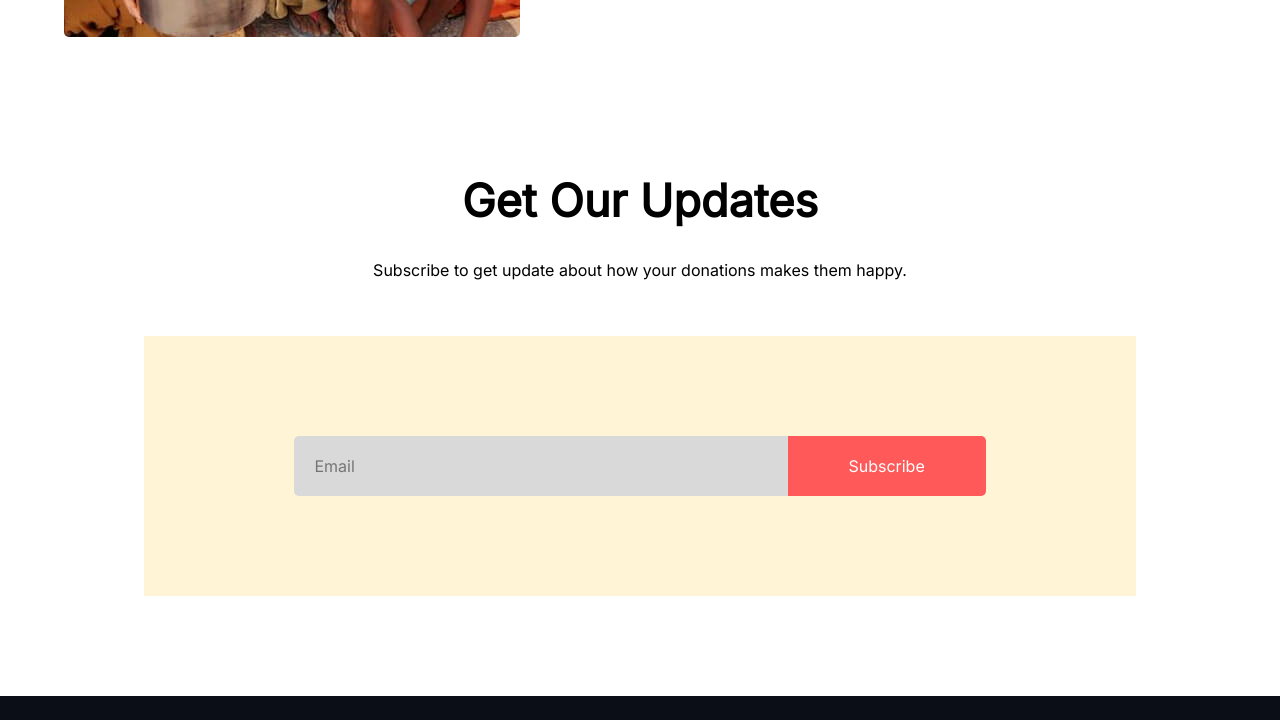
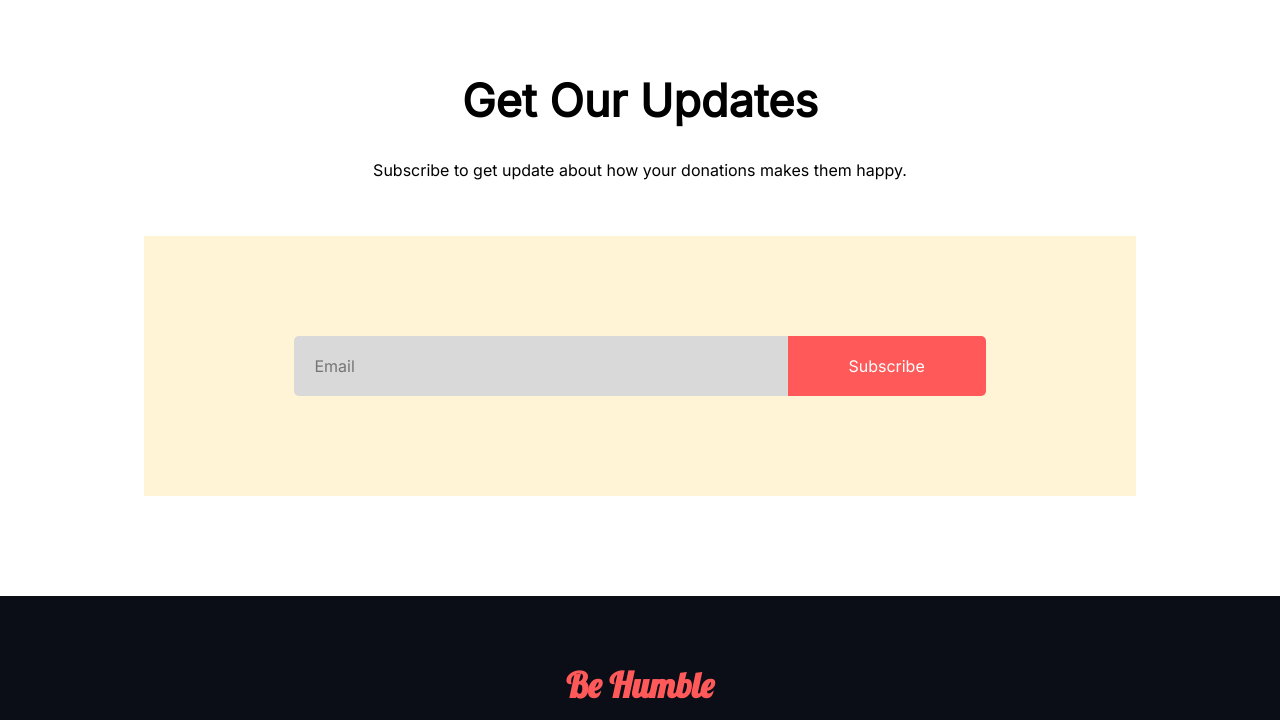
Before and after one commit to immdraselkhan/donate-today, a plain HTML site: page index.html in a window 1280 px wide. Shown: the part 3025-3745 px from the top of the page. Drawn offline with Linux system fonts and the light colour scheme.

Commit message:
all done

```diff
--- a/css/style.css
+++ b/css/style.css
@@ -97,6 +97,10 @@ input.button {
     font-size: 16px;
 }
 
+.third-section {
+    padding-top: 0;
+}
+
 .section-title {
     text-align: center;
 }
@@ -179,6 +183,10 @@ input.button {
     margin-bottom: auto;
 }
 
+.sixth-section {
+    padding-top: 0;
+}
+
 .subscribe-box {
     width: 60%;
     margin: 0 auto;
--- a/index.html
+++ b/index.html
@@ -81,7 +81,7 @@
             <a class="button" href="#">Donate Now</a>
         </div>
     </section>
-    <section>
+    <section class="sixth-section">
         <div class="section-title">
             <h2>Get Our Updates</h2>
             <p>Subscribe to get update about how your donations makes them happy.</p>
```
